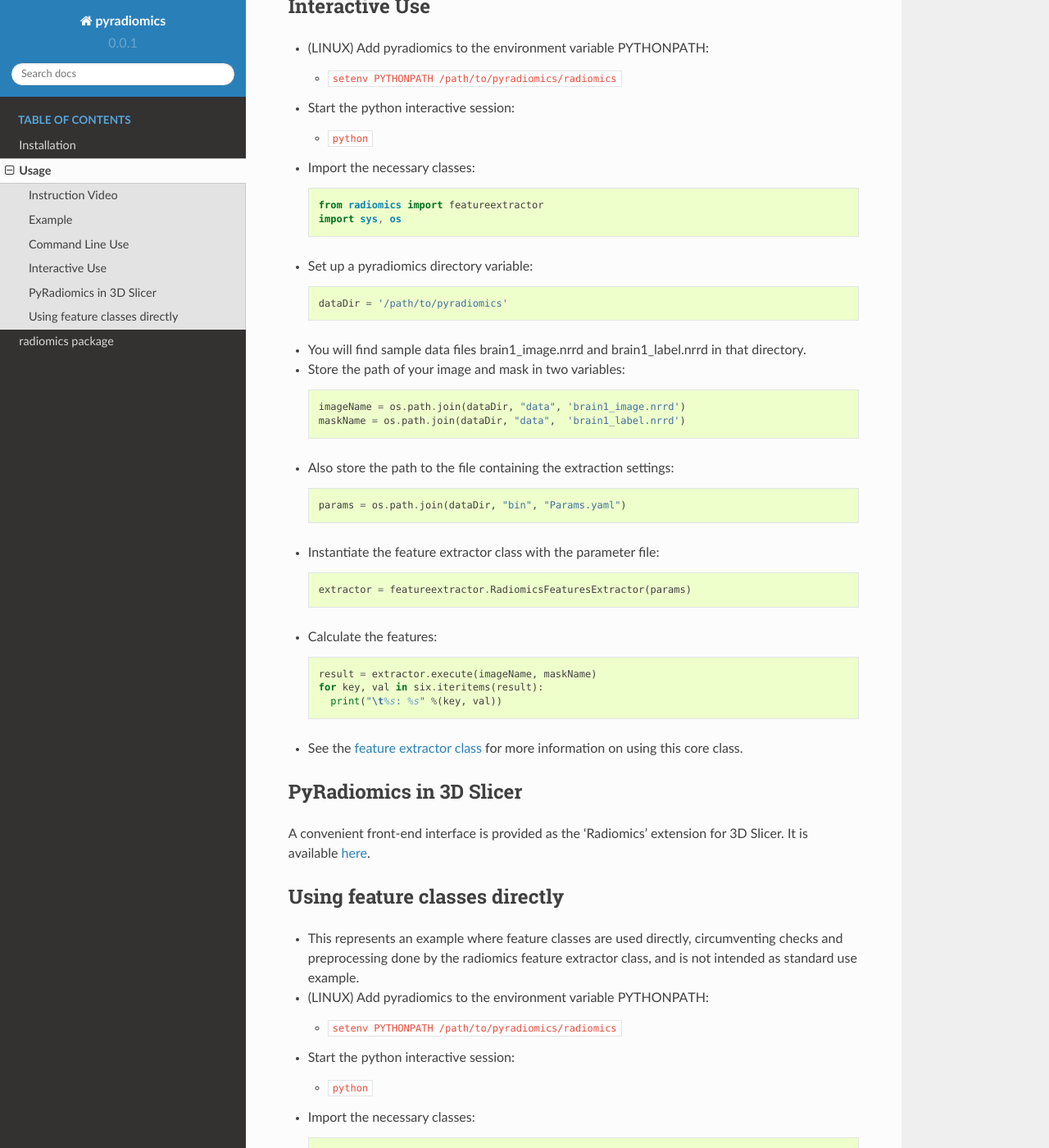
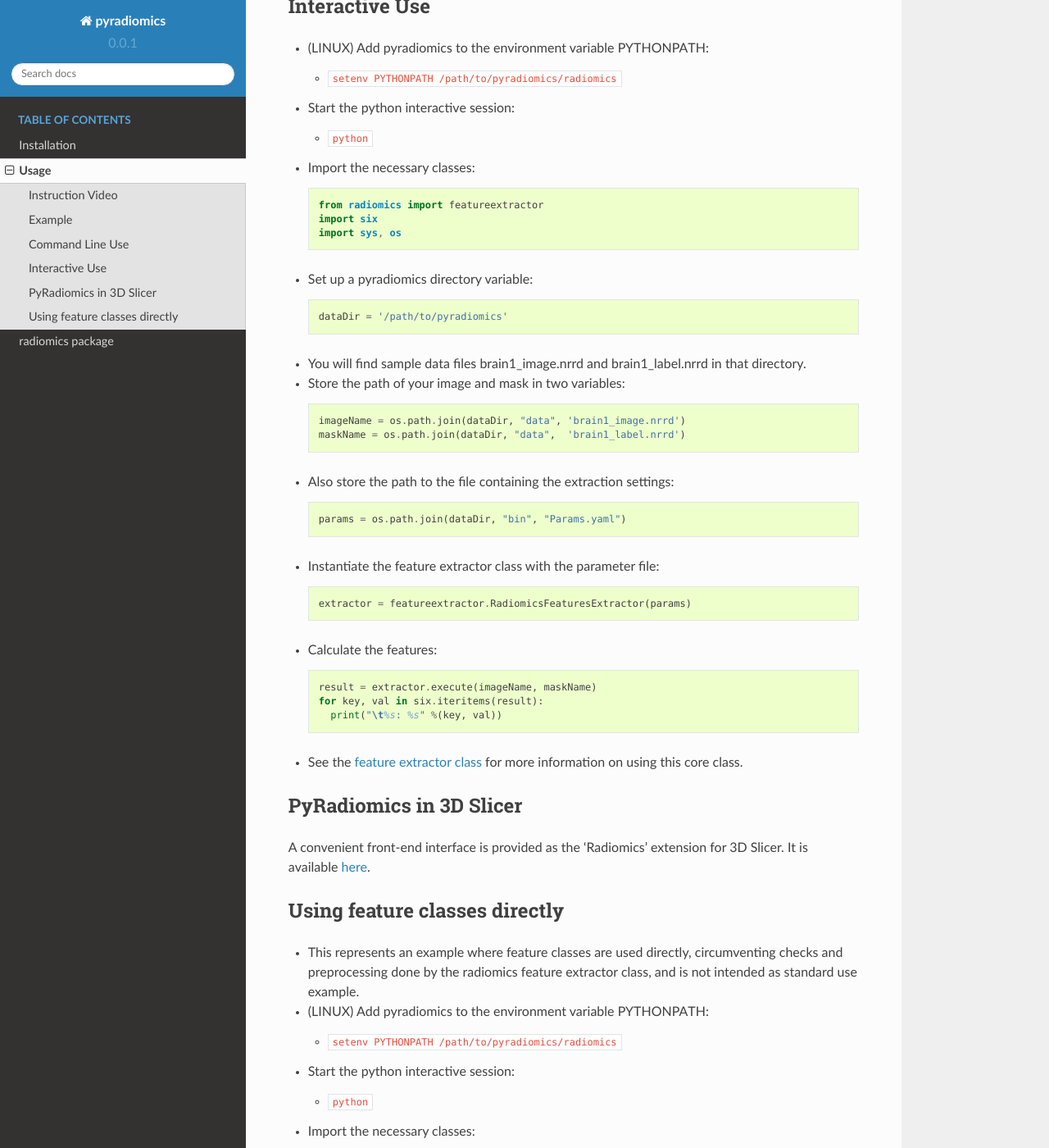
Before and after one commit to AIM-Harvard/pyradiomics, a Sphinx documentation site: the page built from docs/usage.rst, in a window 1280 px wide and 1400 px high, scrolled down 1054 px. Shown: the whole window at 82% size. Built offline with Sphinx 7.4.7 and the Read the Docs theme 2.0.0, drawn with Linux system fonts in a browser that asks for light colours.

Commit message:
STYL: Add `six` import statement in the usage documentation
In the interactive use example and in the example for direct usage of feature classes six is used for python 3 compatibility. However, in the necessary import statements, `import six` was not yet added.

Addresses #208

```diff
--- a/docs/usage.rst
+++ b/docs/usage.rst
@@ -98,6 +98,7 @@
 * Import the necessary classes::
 
      from radiomics import featureextractor
+     import six
      import sys, os
 
 * Set up a pyradiomics directory variable::
@@ -153,6 +154,7 @@
 
      from radiomics import firstorder, glcm, imageoperations, shape, glrlm, glszm
      import SimpleITK as sitk
+     import six
      import sys, os
 
 * Set up a data directory variable::
```
